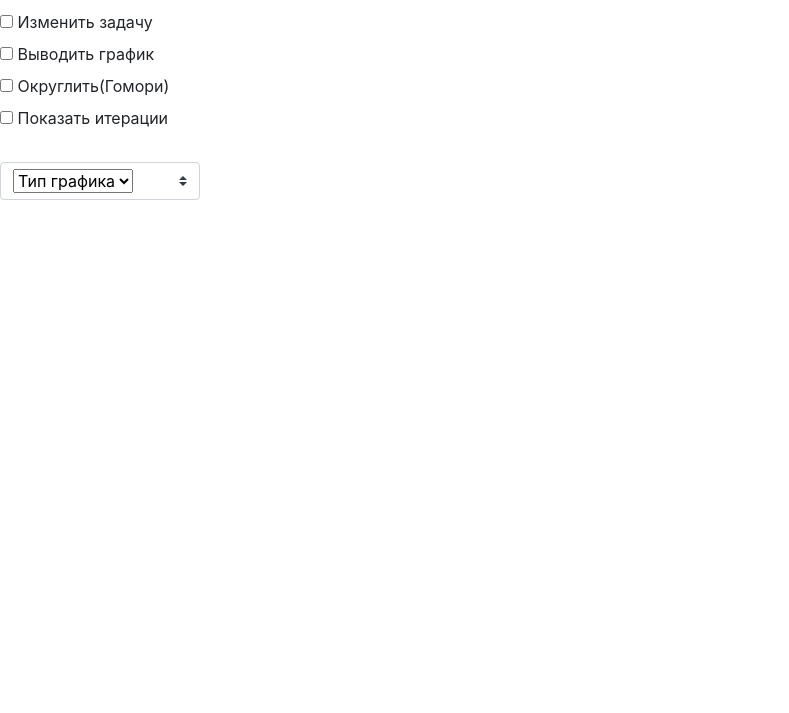
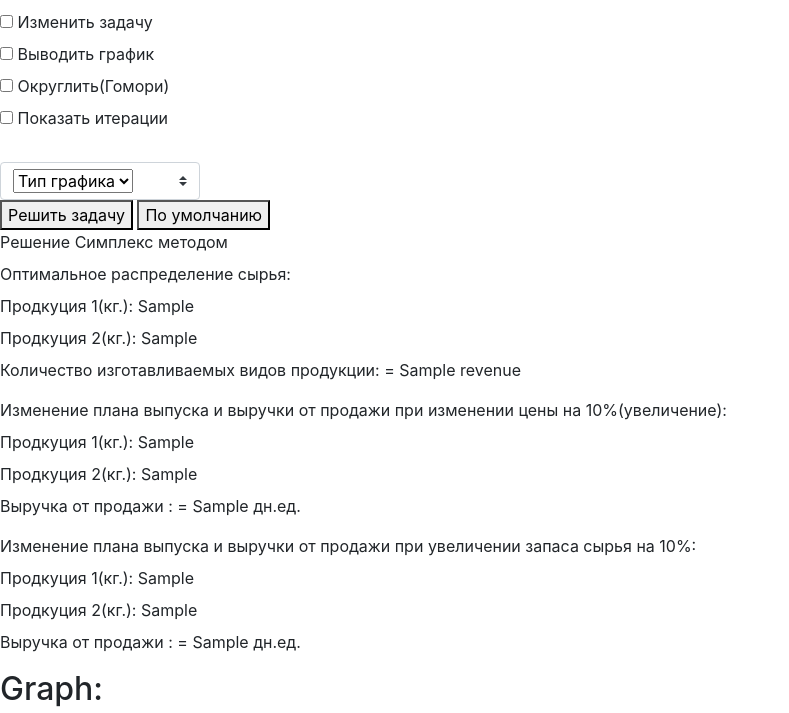
Before and after one commit to Sadochok-BISEC/OPS-web-app, a Django app: template ilya_web-app/ops_products/solutions/templates/solutions/simplex.html in a window 1280 px wide. Shown: the part 579-1292 px from the top of the page, without its empty margins (0-789 px from the left). Before the commit the page ends 779 px from the top, so only its background shows below. Run offline with Django 3.2, Linux system fonts and the light colour scheme; the template is opened without the code that fills it: most values are stand-ins (such as "Sample title", 1, 10 or a date in 2020); some libraries are stand-ins or nearby versions.

Commit message:
Update simplex.html

```diff
--- a/ilya_web-app/ops_products/solutions/templates/solutions/simplex.html
+++ b/ilya_web-app/ops_products/solutions/templates/solutions/simplex.html
@@ -3,5 +3,40 @@
 {% block title %}  {% endblock %}
 
 {% block content %}
+    <div class="task">
+         <form action="" method="post">
+            {% csrf_token %}
+             <button name="btn_run_to_compute" id="btn_run_to_compute" class="button">Решить задачу</button>
+            <button id="btn_default_values" class="button">По умолчанию</button>
+        </form>
+
+<!-- Output of sulution -->
+
+        <label>Решение Симплекс методом</label><br>
+        {% if x1 and x2 and revenue %}
+            <label>Оптимальное распределение сырья:</label><br>
+            <label>Продкуция 1(кг.): {{ x1 }}</label><br>
+            <label>Продкуция 2(кг.): {{ x2 }}</label><br>
+            <p>Количество изготавливаемых видов продукции: = {{ revenue }}</p>
+            <label>Изменение плана выпуска и выручки от продажи при изменении цены на 10%(увеличение):</label><br>
+            <label>Продкуция 1(кг.): {{ x1A }}</label><br>
+            <label>Продкуция 2(кг.): {{ x2A }}</label><br>
+            <p>Выручка от продажи : = {{ a_res_new }} дн.ед.</p>
+            <label>Изменение плана выпуска и выручки от продажи при увеличении запаса сырья на 10%:</label><br>
+            <label>Продкуция 1(кг.): {{ x1B }}</label><br>
+            <label>Продкуция 2(кг.): {{ x2B }}</label><br>
+            <p>Выручка от продажи : = {{ b_res_new }} дн.ед.</p>
+
+
+
+            {% if plot %}
+                <h2>Graph:</h2>
+                <img src="{{ plot }}" alt="Graph">
+            {% endif %}
+        {% endif %}
+
+
+
+    </div>
 
 {% endblock %}
```
